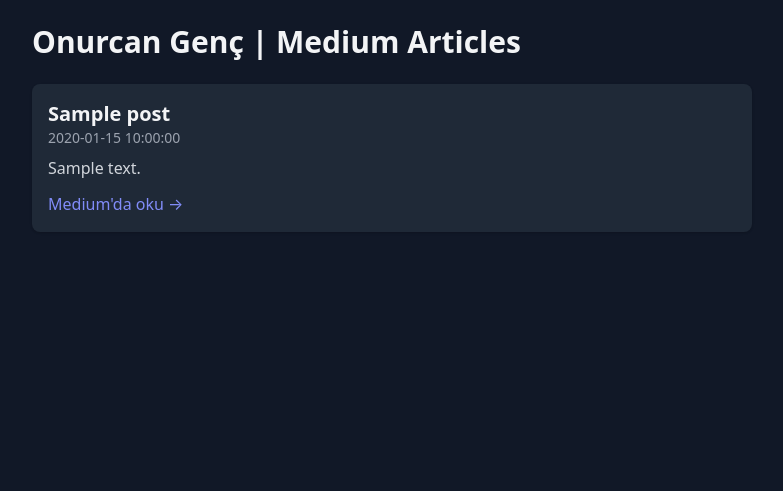
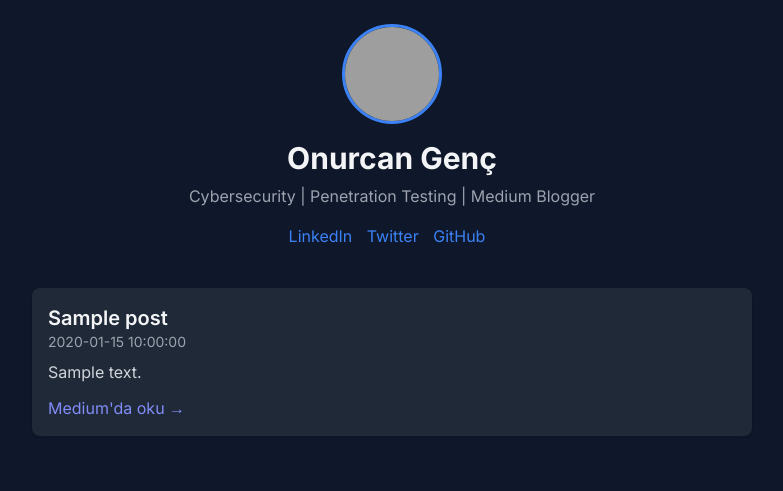
Before and after one commit to onurcangnc/medium_feed_site, a Python web app: template templates/index.html.j2 in a window 1280 px wide. Shown: the top 491 px of the page, without its empty margins (248-1031 px from the left). Run offline with Jinja, Linux system fonts and the light colour scheme; the template is opened without the code that fills it: most values are stand-ins (such as "Sample title", 1, 10 or a date in 2020); grey boxes are pictures that could not be loaded.

Commit message:
front-end optimization

```diff
--- a/templates/index.html.j2
+++ b/templates/index.html.j2
@@ -17,16 +17,41 @@
   <link href="https://fonts.googleapis.com/css2?family=Inter:wght@400;600;700&display=swap" rel="stylesheet">
 
   <style>
-    body { font-family: 'Inter', sans-serif; }
+    body { font-family: 'Inter', sans-serif; background-color: #0f172a; }
+    .profile-pic {
+      width: 100px;
+      height: 100px;
+      border-radius: 50%;
+      object-fit: cover;
+      border: 3px solid #3b82f6;
+    }
+    .social-icons a {
+      margin-right: 10px;
+      color: #3b82f6;
+      transition: color 0.3s;
+    }
+    .social-icons a:hover {
+      color: #60a5fa;
+    }
   </style>
 
   <!-- Google AdSense -->
   <script async src="https://pagead2.googlesyndication.com/pagead/js/adsbygoogle.js?client=ca-pub-XXXXXXXXXXXX" crossorigin="anonymous"></script>
 </head>
-<body class="bg-gray-900 text-gray-100 font-sans leading-normal tracking-normal">
+<body class="text-gray-100 leading-normal tracking-normal">
 
   <div class="max-w-3xl mx-auto p-6">
-    <h1 class="text-3xl font-bold mb-6">Onurcan Genç | Medium Articles</h1>
+    <!-- Header Section -->
+    <div class="flex flex-col items-center mb-10 text-center">
+      <img src="/static/profile.png" alt="Onurcan Genç" class="profile-pic mb-4">
+      <h1 class="text-3xl font-bold mb-2">Onurcan Genç</h1>
+      <p class="text-gray-400">Cybersecurity | Penetration Testing | Medium Blogger</p>
+      <div class="social-icons mt-4">
+        <a href="https://linkedin.com/in/onurcangenc" target="_blank">LinkedIn</a>
+        <a href="https://twitter.com/onurcangenc" target="_blank">Twitter</a>
+        <a href="https://github.com/onurcangnc" target="_blank">GitHub</a>
+      </div>
+    </div>
 
     {% for post in posts %}
       <div class="bg-gray-800 p-4 rounded-lg mb-6 shadow hover:shadow-xl transition">
@@ -51,10 +76,9 @@
         </div>
       {% endif %}
     {% endfor %}
-  </div>
 
     <!-- Pagination -->
-  <div class="flex justify-between mt-8 text-sm px-6 max-w-3xl mx-auto">
+    <div class="flex justify-between mt-8 text-sm">
       {% if current_page > 1 %}
         <a href="{{ 'index.html' if current_page == 2 else '/page/' ~ (current_page - 1) ~ '.html' }}"
            class="text-indigo-400 hover:underline">← Previous</a>
@@ -66,6 +90,7 @@
         <a href="/page/{{ current_page + 1 }}.html" class="text-indigo-400 hover:underline">Next →</a>
       {% endif %}
     </div>
+  </div>
 
 </body>
 </html>
```
Lines whose indentation alone changed are shown as unchanged.
